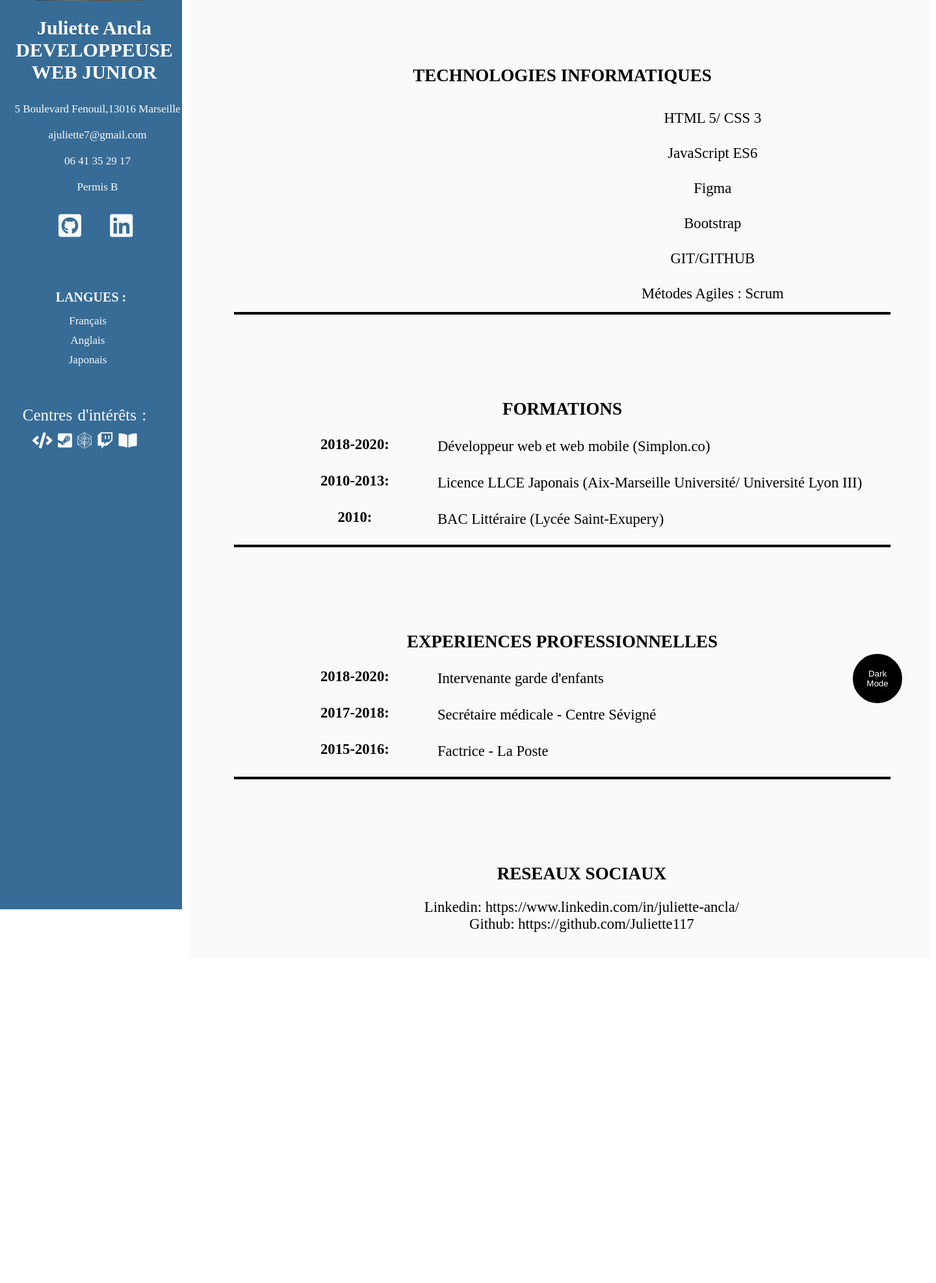
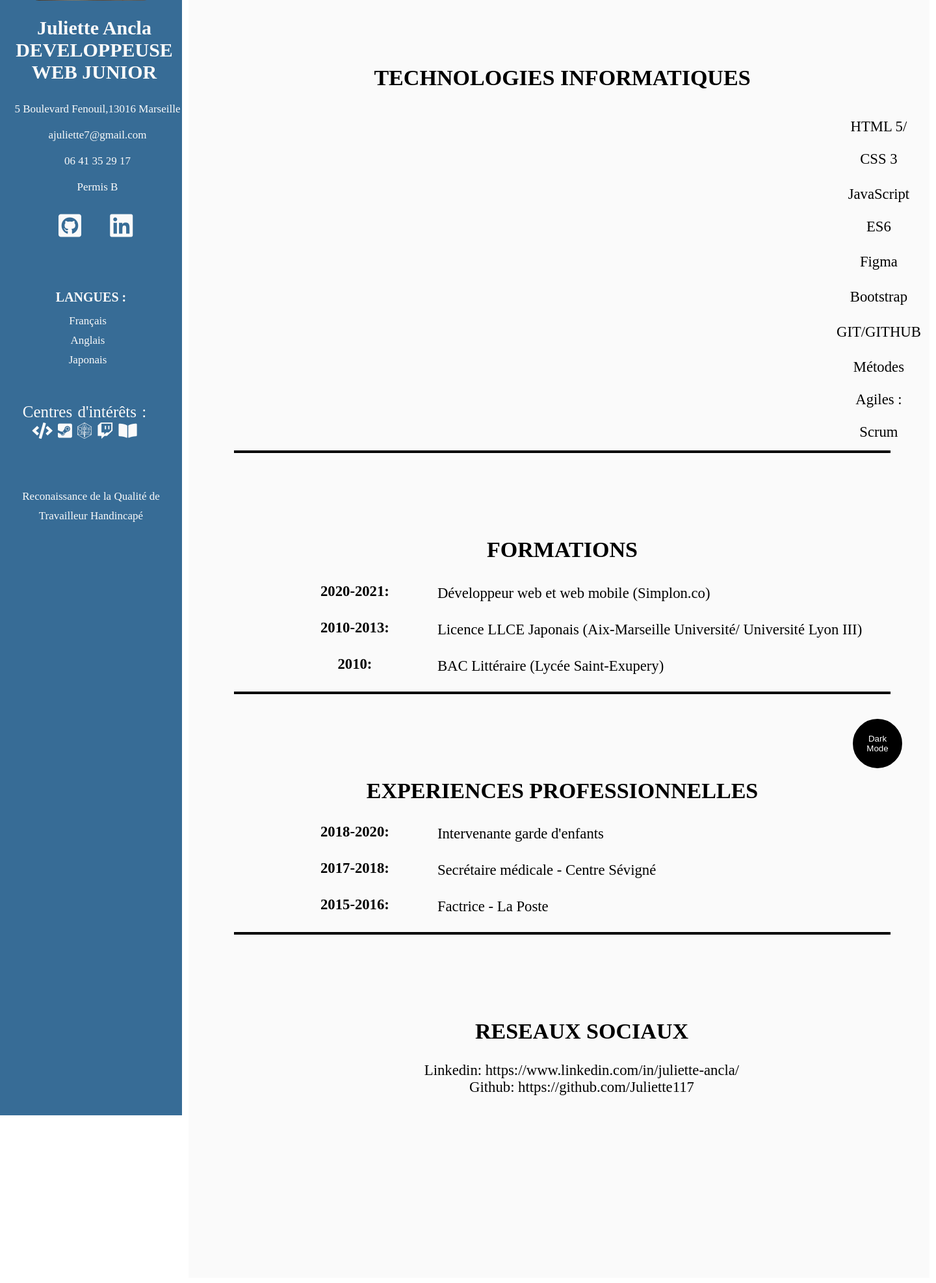
Before and after one commit to Juliette117/ProjetsSimplon, a PHP site: page / in a window 1440 px wide. Shown: the part 336-2310 px from the top of the page at 65% size. Before the commit the page ends 1770 px from the top, so only its background shows below. Run offline with PHP 8.4, Linux system fonts and the light colour scheme; some web fonts are replaced.

Commit message:
modifications css

```diff
--- a/CVperso/index.html
+++ b/CVperso/index.html
@@ -52,7 +52,7 @@
 
                 </div>
 
-
+                <p>Reconaissance de la Qualité de Travailleur Handincapé</p>
 
 
 
@@ -85,7 +85,7 @@
 
             <table>
                 <h2>FORMATIONS</h2>
-                <tr><td><strong><div class="date">2018-2020:</div></strong><br></td><td><div class = "formexp">Développeur web et web mobile (Simplon.co)</td></tr>
+                <tr><td><strong><div class="date">2020-2021:</div></strong><br></td><td><div class = "formexp">Développeur web et web mobile (Simplon.co)</td></tr>
                 <tr><td><strong><div class="date">2010-2013:</div></strong><br></td><td><div class = "formexp">Licence LLCE Japonais (Aix-Marseille Université/ Université Lyon III)</td></tr>
                 <tr><td><strong><div class="date">2010:</div></strong><br></td><td><div class = "formexp">BAC Littéraire (Lycée Saint-Exupery)</td></tr>
             </table>
@@ -110,6 +110,8 @@
          </div>
 
 
+
+
         </div>
 
     </main>
--- a/CVperso/style.css
+++ b/CVperso/style.css
@@ -1,6 +1,7 @@
 @import url("https://fonts.googleapis.com/css2?family=Alice&display=swap");
 
 body {
+  width: 100%;
   background-color: white;
   color: black;
   margin-top: -40px;
@@ -35,7 +36,6 @@ h1 {
 }
 
 h2 {
-  font-size: 27px;
   text-align: center;
   margin-top: 130px;
 
@@ -47,6 +47,10 @@ h3 {
   margin-top: 170px;
   margin-bottom: -10px;
   color: #fafafa;
+}
+
+p{
+  color:#fafafa;
 }
 
 
@@ -70,7 +74,7 @@ ul{
 
 button {
   position: absolute;
-  bottom: -620px;
+  bottom: -720px;
   right: 50px;
   width: 80px;
   height: 80px;
@@ -106,7 +110,7 @@ button:hover {
 #menu {
   list-style: none;
   float: left;
-  padding-bottom: 700px;
+  padding-bottom: 890px;
   padding-left: 50px;
   width: 230px;
   font-size: 17px;
@@ -122,7 +126,7 @@ button:hover {
   padding-top: 345px;
   margin-top: 50px;
   margin-right: 10px;
-  padding-bottom: 20px;
+  padding-bottom: 260px;
   text-align: center;
 }
 
@@ -182,7 +186,7 @@ button:hover {
 .competences {
   text-align: center;
   line-height: 50px;
-  margin-left:620px;
+  margin-left:920px;
 }
 
 .competences:hover {
@@ -192,7 +196,6 @@ button:hover {
 
 .reseaux{
   text-align: center;
-
   margin-bottom: 20px;
 }
 
@@ -202,11 +205,11 @@ button:hover {
 }
 
 .interets{
-margin-right: 20px;
-color: #fafafa;
-font-size: 25px;
-word-spacing: 2px;
-line-height: 40px;
+  margin-right: 20px;
+  color: #fafafa;
+  font-size: 25px;
+  word-spacing: 2px;
+  margin-bottom:70px;
 }
 
 
@@ -225,8 +228,8 @@ line-height: 40px;
   #contenu {
     display: block;
     width: 100%;
-    height:100%;
-    padding: 1050px 50px 0px 20px;
+    height: 100%;
+    padding: 770px 50px 0px 20px;
     margin: 0 0 0 0;
   }
 
@@ -242,9 +245,6 @@ line-height: 40px;
   h2{
    font-size: 50px;
    margin-left: 60px;
-
-
-
   }
 
   h3 {
@@ -252,8 +252,8 @@ line-height: 40px;
   }
 
   button{
-    background-color: #376477;
-    margin-bottom: 1700px;
+    background-color: #376c96;
+    margin-bottom: 1930px;
     font-size: 25px;
     border-radius: 50%;
     width: 12%;
@@ -261,14 +261,15 @@ line-height: 40px;
 
 }
 
-
   a {
     font-size: 90px;
     margin-left: 340px;
     margin-right: -250px;
+}
 
-
-}
+  p{
+    display: none;
+  }
 
   .imageprofil {
     width: 25%;
```
